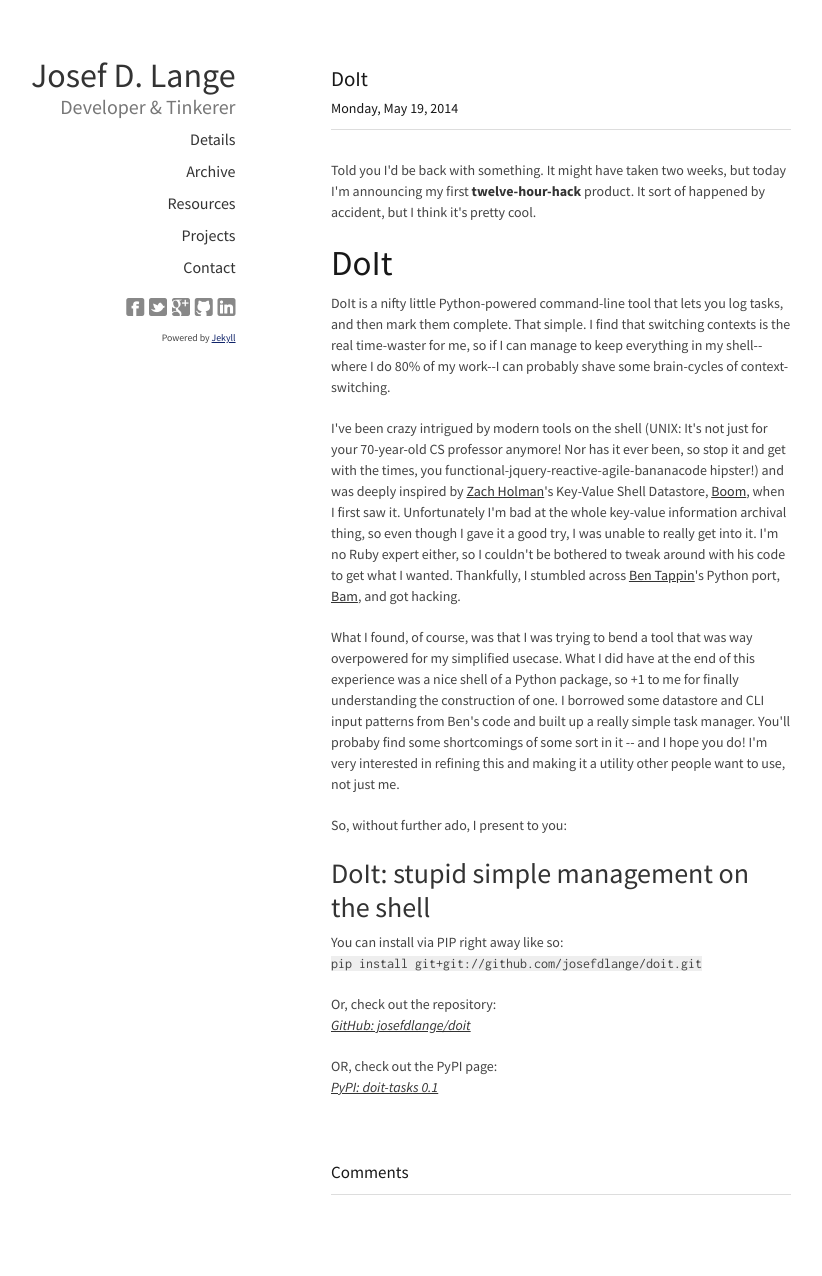
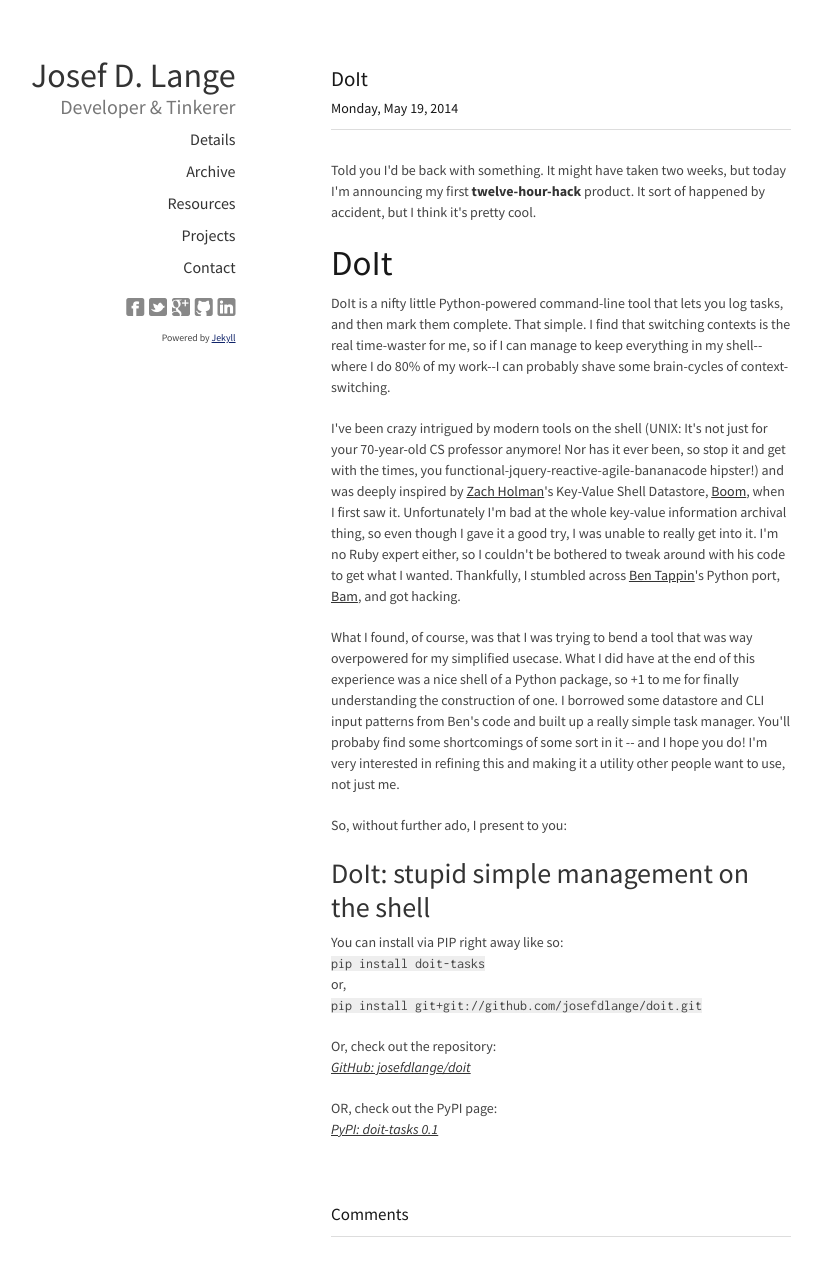
Before and after one commit to josefdlange/josefdlange.github.com, a Jekyll site: the page built from _posts/2014-05-19-DoIt.html, in a window 1280 px wide and 1351 px high. Shown: the top 1276 px of the window, without its empty margins (199-1021 px from the left). Built offline with Jekyll 4.4.1, drawn with Linux system fonts in a browser that asks for light colours; comment, search, counter and statistics services are not loaded.

Commit message:
Better pip commands.

```diff
--- a/_posts/2014-05-19-DoIt.html
+++ b/_posts/2014-05-19-DoIt.html
@@ -13,6 +13,8 @@
 <p>So, without further ado, I present to you:</p>
 <h3><a href="https://github.com/josefdlange/doit">DoIt: stupid simple management on the shell</a></h3>
 <p>You can install via PIP right away like so:<br />
+<code>pip install doit-tasks</code><br />
+or, <br />
 <code>pip install git+git://github.com/josefdlange/doit.git</code>
 <p>
 <p>Or, check out the repository: <br />
```
